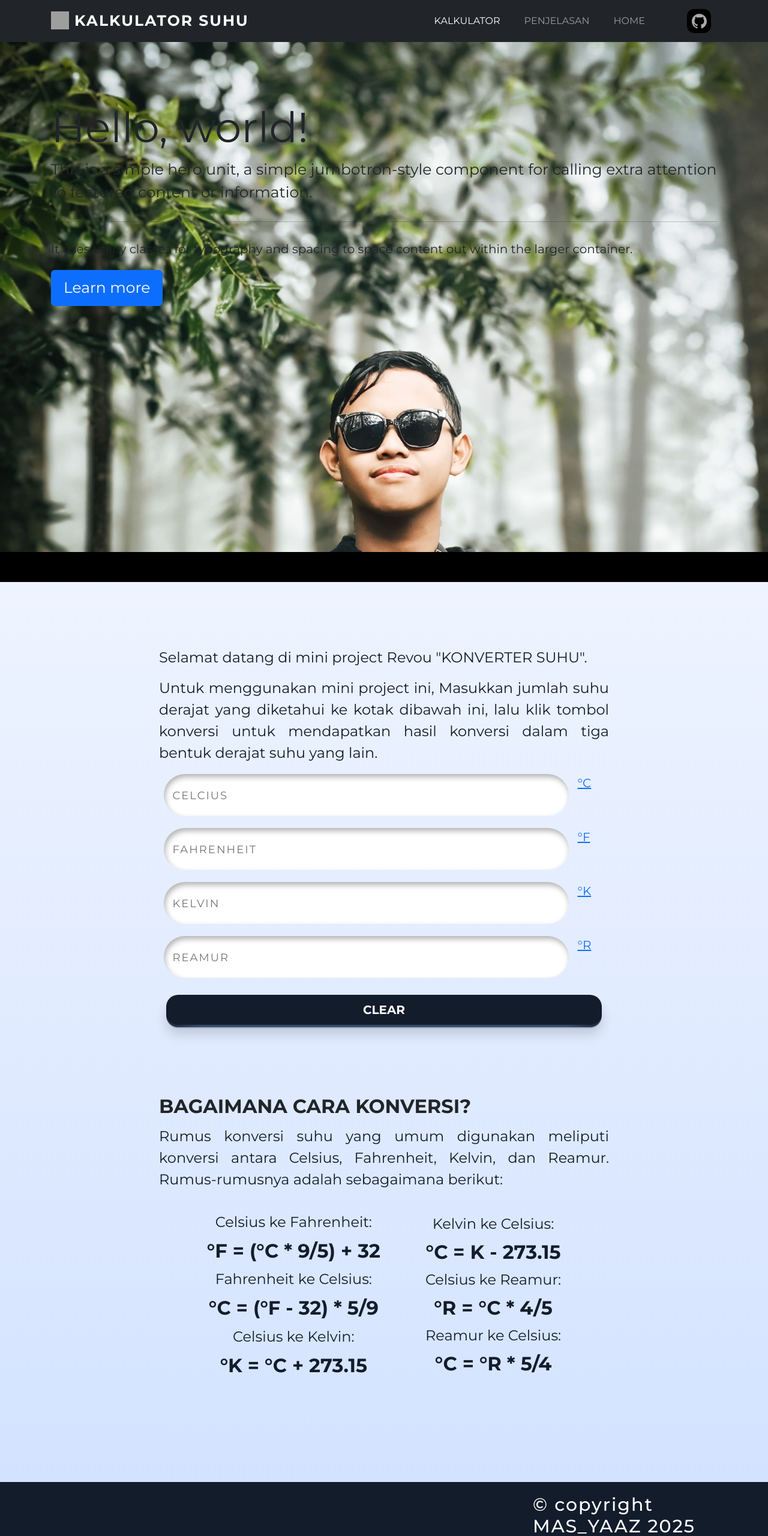
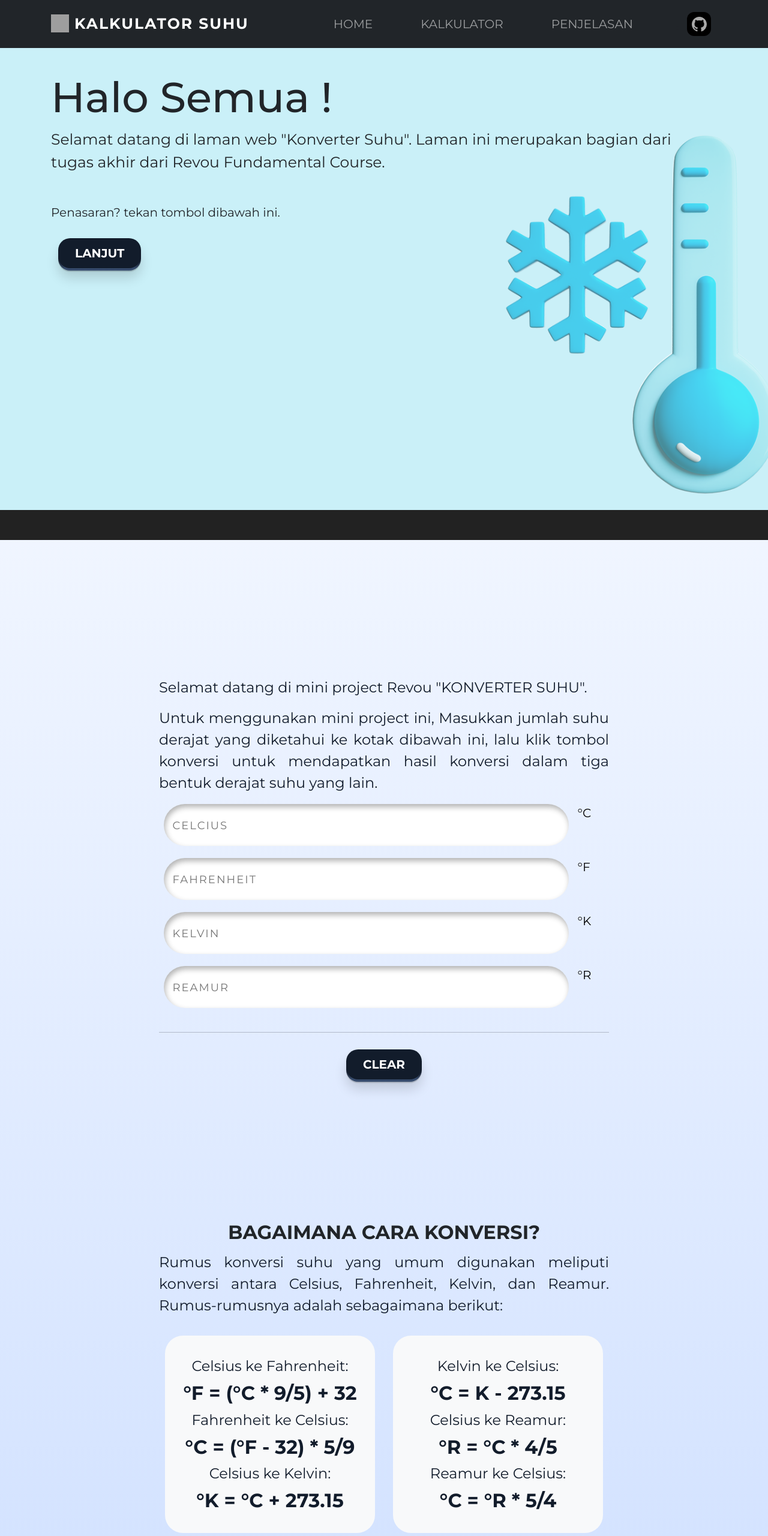
Before and after one commit to MasYaaz/Konverter-Suhu, a plain HTML site: page index.html in a window 1280 px wide. Shown: the top 2560 px of the page at 60% size. Drawn offline with Linux system fonts and the light colour scheme; grey boxes are pictures that could not be loaded.

Commit message:
Revisi 2

```diff
--- a/css/style.css
+++ b/css/style.css
@@ -1,11 +1,11 @@
 * {
   margin: 0;
   padding: 0;
-    font-family: 'montserrat', sans-serif;
+  font-family: "montserrat", sans-serif;
   font-size: 20px;
 }
 
-body{
+body {
   background: linear-gradient(white, rgb(209, 225, 255));
 }
 
@@ -13,22 +13,62 @@ body{
 /* Ini Bagian Header */
 
 /* Ini logo sama tulisan Navbar */
-.navbar-brand{
-    font-size:60px;
+.navbar-brand {
+  font-size: 60px;
   font-weight: 1000;
   letter-spacing: 2px;
-    color:white;
+  color: white;
 }
 
 /* Ini kotak tombol kanan */
-.nav-item{
-  margin-right: 10px; margin-left: 10px;
+.nav-item {
+  margin-right: 10px;
+  margin-left: 10px;
 }
 
 /* Ini tulisan didalamnya */
-.nav-link{
-  text-transform:uppercase ;
+.nav-link {
+  text-transform: uppercase;
   font-size: medium;
+}
+
+.navbar-expand-lg .navbar-nav .nav-link {
+  padding-right: 0;
+  padding-left: 0;
+  margin-right: 20px;
+  margin-left: 20px;
+}
+
+.navbar-nav .nav-link {
+  display: inline-block;
+  color: var(--section-bg-color);
+  font-size: var(--menu-font-size);
+  font-weight: var(--font-weight-medium);
+  text-transform: uppercase;
+  position: relative;
+  padding-top: 15px;
+  padding-bottom: 15px;
+}
+
+.navbar-nav .nav-link::after {
+  content: "";
+  background: transparent;
+  position: absolute;
+  bottom: 6px;
+  right: 0;
+  left: 0;
+  width: 100%;
+  height: 2px;
+}
+
+.navbar-nav .nav-link.active::after,
+.navbar-nav .nav-link:hover::after {
+  background: white;
+}
+
+.navbar-nav .nav-link.active,
+.navbar-nav .nav-link:hover {
+  color: white;
 }
 
 /* Ini logo Github */
@@ -96,26 +136,37 @@ background-color: #000000;
 }
 
 /* Ini bagian main / tengah / utama */
-main{
+main {
   display: flex;
   flex-wrap: wrap;
   flex-direction: column;
   overflow: auto;
   align-content: center !important;
 }
-.space{
+
+.display-4 {
+  font-weight: 500 !important;
+}
+
+.space {
   height: 50px;
-  background-color: #000;
+  background-color: rgb(34, 34, 34);
 }
-.jumbotron{
-  padding-top: 100px;
-  padding-bottom: 150px;
+
+.section-padding {
+  padding-top: 120px;
+  padding-bottom: 120px;
+}
+
+.home {
   height: 850px;
   width: 100%;
-  background-image: url(../res/edit.jpg);
+  background-image: url(../res/background.png);
   background-size: cover;
 }
-.kalkulator{
+.kalkulator {
+  margin-top: 100px;
+  margin-bottom: 50px;
   display: flex;
   flex-direction: column;
   align-content: center;
@@ -123,18 +174,8 @@ main{
   height: 750px;
 }
 /* main bagian kiri */
-.container-s{
-  padding-top: 100px;
-  padding-bottom: 100px;
-  display: flex;
-  width: fit-content;
-  flex-direction: column;
-  flex-wrap: wrap;
-  align-content: center;
-  justify-content: center;
-}
 
-.tulisan1{
+.tulisan1 {
   font-size: x-large;
   display: flex;
   text-align: justify;
@@ -144,7 +185,7 @@ main{
   color: hsl(217, 42%, 12%);
 }
 /* ini tempat buat naruh textbox input */
-.inputs{
+.inputs {
   display: flex;
   flex-wrap: wrap;
   justify-content: left;
@@ -152,7 +193,7 @@ main{
   max-width: 750px;
   flex-direction: column;
 }
-.row{
+.row {
   display: flex;
   flex-wrap: wrap;
   justify-content: center;
@@ -160,12 +201,14 @@ main{
   width: 750px !important;
   flex-direction: row;
 }
-.a{
+.a {
   width: 2% !important;
   padding-left: 10px;
+  color: black !important;
+  text-decoration: none !important;
 }
 /* Ini textbox inputnya */
-.input{
+.input {
   color: black;
   flex: 1 1 40%;
   margin-bottom: 20px;
@@ -181,19 +224,25 @@ main{
   max-width: 90% !important;
 }
 
-.input:focus{
+.input:focus {
   background-color: #ffffff;
   transform: scale(1.03);
   box-shadow: 13px 13px 100px #969696, -13px -13px 100px #ffffff;
 }
 /* Ini buat ngatur tulisan yang ada di textbox */
-::placeholder{
+::placeholder {
   font-size: 18px;
   text-transform: uppercase;
   letter-spacing: 2px;
 }
+
+.rowtombol{
+  display:flex;
+  justify-content: center;
+}
+
 /* Ini tombol clear buat hilangin semua tulisan */
-.tombol{
+.tombol {
   margin: 12px;
   position: relative;
   border: none;
@@ -202,7 +251,7 @@ main{
   outline: none;
   cursor: pointer;
   /* yang diatas buat munculin tanda klik ketika deketin cursor ke tombol */
-  font-weight:bold;
+  font-weight: bold;
   text-transform: uppercase;
 }
 
@@ -276,128 +325,108 @@ main{
   user-select: none;
 }
 /* Ini bagian bawah */
-.bawah{
+.penjelasan {
   padding-top: 10px;
   padding-bottom: 30px;
   display: flex;
   width: fit-content;
   height: 100%;
   flex-direction: column;
-  flex-wrap: wrap;
+  max-height: 100%;
   align-items: center;
-  max-height: 100%;
 }
 
-.pemisah{
+.pemisah {
   display: flex;
   flex-direction: row;
   flex-wrap: wrap;
   align-content: center;
   justify-content: center;
-  width: 750px;
   padding-top: 25px;
-  padding-bottom: 150px ;
+  padding-bottom: 150px;
 }
-.pembatas{
-  padding-right: 5%;
-  padding-left: 5%;
+.pembatas {
+  padding: 30px;
+  border-radius: 30px;
+  width: 350px;
   display: flex;
   flex-direction: column;
   align-items: center;
   justify-content: center;
 }
 
-.tulisan3{
+.tulisan3 {
   font-size: xx-large;
   font-weight: bold;
 }
-.tulisan5{
+.tulisan5 {
   font-size: x-large;
   text-align: justify;
   padding-top: 1%;
   padding-bottom: 1%;
   color: hsl(217, 42%, 12%);
 }
-.tulisan6{
+.tulisan6 {
   font-size: xx-large;
   font-weight: bold;
   text-align: justify;
-  padding-top: 1%;
-  padding-bottom: 1%;
   color: hsl(217, 42%, 12%);
 }
 
-  footer{
+footer {
   flex-direction: row-reverse;
-    background-color: hsl(217, 42%, 12%);
   display: flex;
   flex-wrap: wrap;
-    padding-right: 20px;
-    padding-left: 20px;
+  padding-top: 20px;
+  padding-bottom: 5px;
 }
-  .headerkanan{
+
+.tengah{
   display: flex;
-    flex-wrap: wrap;
-    width: 30%;
-    padding-top: 20px;
-    padding-bottom: 20px;
-    align-content: center;
-    flex-direction: row-reverse;
+  justify-content: center;
 }
-  h4{
+
+h6 {
   color: white;
-    font-weight: normal;
   text-transform: none;
   letter-spacing: 2px;
 }
-  .headerkiri{
-    display: flex;
-    flex-wrap: wrap;
-    padding-top: 15px;
-    padding-bottom: 15px;
-    justify-content: flex-start;
-    width: 70%;
-  }
-  ul {
-    list-style: none;
-  }
-
 
 /* Ini untuk mengatur ukuran web dengan ukuran layar berbeda */
 @media screen and (max-width: 1000px) {
-  h1{
-    font-size:20px;
+  h1 {
+    font-size: 20px;
   }
-  .logo{
+  .logo {
     padding-top: 5px;
     padding-right: 5px;
     padding-left: 0px;
     width: 30px;
     height: 30px;
   }
-  main{
+  main {
     padding-top: 0px;
   }
-  .atas{
+  .atas {
     max-width: 300px;
     padding-top: 10px;
     padding-bottom: 10px;
   }
-  .row{
+  .row {
     margin-top: 5px;
     max-width: 300px;
   }
-  .tulisan1{
+  .tulisan1 {
     font-size: x-small;
     max-width: 300px;
   }
-  .inputs{
+  .inputs {
     margin-top: 10px;
     max-width: 300px;
     padding-left: 5px;
   }
-  .input{
-    font-size:large;
+  .input {
+    font-size: large;
     margin-bottom: 10px;
     margin-right: 5px;
     border-radius: 40px;
@@ -407,42 +436,42 @@ main{
     transition: 300ms ease-in-out;
     max-width: 100%;
   }
-  ::placeholder{
-    font-size:x-small;
+  ::placeholder {
+    font-size: x-small;
     text-transform: uppercase;
     letter-spacing: 1px;
   }
-  .input:focus{
+  .input:focus {
     background-color: #ffffff;
     transform: scale(1.02);
     box-shadow: 7px 7px 50px #969696, -7px -7px 50px #ffffff;
   }
-  .a{
+  .a {
     font-size: x-small;
     padding-left: 0;
   }
-  .bawah{
+  .bawah {
     max-width: 300px;
   }
-  .pemisah{
+  .pemisah {
     max-width: 300px;
     padding-top: 10px;
     padding-bottom: 50px;
   }
-  .tbl{
+  .tbl {
     font-size: small;
   }
-  .tulisan3{
+  .tulisan3 {
     font-size: small;
   }
-  .tulisan5{
+  .tulisan5 {
     font-size: small;
   }
-  .tulisan6{
+  .tulisan6 {
     font-size: small;
   }
 
-  footer{
+  footer {
     padding-top: 5px;
     padding-right: 10px;
     padding-bottom: 5px;
@@ -482,9 +511,9 @@ main{
     width: 20px;
     height: 20px;
   }
-  h4{
+  h4 {
     color: white;
-    font-size:x-small;
+    font-size: x-small;
     text-transform: none;
     letter-spacing: 2px;
   }
--- a/index.html
+++ b/index.html
@@ -9,6 +9,7 @@
     <title>Konverter Suhu</title>
     <link rel="stylesheet" type="text/css" href="css/style.css">
     <link rel="stylesheet" href="css/bootstrap.min.css">
+    <link href="css/bootstrap-icons.css" rel="stylesheet">
     <link rel="stylesheet" href="https://fonts.googleapis.com/css2?family=Montserrat:wght@400;500;700&display=swap">
     <link rel="shortcut icon" href="res/logo.png" type="image/x-icon">
 </head>
@@ -16,9 +17,8 @@
 
   <!-- Ini Header -->
      <header>
-
       <!-- Ini Navbar -->
-      <nav class="navbar navbar-expand-lg bg-body-tertiary navbar-dark bg-dark fixed-top">
+      <nav class="navbar navbar-expand-lg bg-body-tertiary navbar-dark bg-dark fixed-top" id="navigation">
 
         <!-- Ini Container buat nengahin navbar -->
         <div class="container">
@@ -35,17 +35,17 @@
             <div class="collapse navbar-collapse" id="navbarNav">
               <ul class="navbar-nav ms-auto">
                   <li class="nav-item">
-                    <a class="nav-link active" aria-current="page" href="#kalkulator">Kalkulator</a>
+                    <a class="nav-link click-scroll" href="#section_1">Home</a>
                   </li>
                   <li class="nav-item">
-                    <a class="nav-link" href="#penjelasan">Penjelasan</a>
+                    <a class="nav-link click-scroll" href="#section_2">Kalkulator</a>
                   </li>
                   <li class="nav-item">
-                    <a class="nav-link" href="#home">Home</a>
+                    <a class="nav-link click-scroll" href="#section_3">Penjelasan</a>
                   </li>
-                </ul>
+              </ul>
 
-                <!-- Ini tombol github Repository -->
+              <div class="d-lg-flex align-items-center d-none">
                 <ul class="logo">
                   <li class="icon-content">
                     <a
@@ -72,6 +72,11 @@
                   </li>
                 </ul>
               </div>
+            </div>
+
+
+
+                <!-- Ini tombol github Repository -->
 
 
               </div>
@@ -82,22 +87,29 @@
      <!-- Ini Main -->
      <main>
 
-      <div class="jumbotron" id="home">
+      <section class="home section-padding" id="section_1">
         <div class="container">
-          <h1 class="display-4">Hello, world!</h1>
-          <p class="lead">This is a simple hero unit, a simple jumbotron-style component for calling extra attention to featured content or information.</p>
-          <hr class="my-4">
-          <p>It uses utility classes for typography and spacing to space content out within the larger container.</p>
+          <h1 class="display-4">Halo Semua !</h1>
+          <p class="lead">Selamat datang di laman web "Konverter Suhu". Laman ini merupakan bagian dari tugas akhir
+            dari Revou Fundamental Course.
+          </p>
+          <br>
+          <p>Penasaran? tekan tombol dibawah ini.</p>
           <p class="lead">
-            <a class="btn btn-primary btn-lg" href="#" role="button">Learn more</a>
+            <button class="tombol" onclick="location.href='#section_2';">
+              <span class="shadow"></span>
+              <span class="edge"></span>
+              <div class="front">
+              <span class="tbl">Lanjut</span>
+              </button>
           </p>
         </div>
-      </div>
+      </section>
       <div class="space"></div>
 
         <!-- Ini Bagian Atas -->
-        <div class="container kalkulator" id="kalkulator">
-        <div class="container-s">
+        <section class="kalkulator section-padding" id="section_2">
+          <div>
             <span class="tulisan1">Selamat datang di mini project Revou "KONVERTER SUHU".</span>
             <span class="tulisan1">Untuk menggunakan mini project ini, Masukkan jumlah suhu derajat yang diketahui ke
               kotak dibawah ini, lalu klik tombol konversi untuk mendapatkan hasil konversi dalam tiga bentuk derajat suhu yang lain.</span>
@@ -121,23 +133,27 @@
                     <a class="a">&deg;R</a>
                   </div>
                 </div>
+                <hr class="my-3">
 
             <!-- Ini tombol clear -->
+            <div class="rowtombol">
             <button class="tombol" onclick="clearDisplay()">
                 <span class="shadow"></span>
                 <span class="edge"></span>
                 <div class="front">
                 <span class="tbl">Clear</span>
             </button>
-        </div>
-      </div>
+            </div>
+          </div>
+        </section>
+
         <!-- Ini Bagian Bawah -->
-        <div class="container kalkulator" id="penjelasan">
-        <div class="container-s" id="penjelasan">
+        <section class="kalkulator section-padding" id="section_3">
+          <div class="penjelasan">
             <span class="tulisan3">BAGAIMANA CARA KONVERSI?</span>
             <span class="tulisan1">Rumus konversi suhu yang umum digunakan meliputi konversi antara Celsius, Fahrenheit, Kelvin, dan Reamur. Rumus-rumusnya adalah sebagaimana berikut:</span>
             <div class="pemisah">
-              <div class="pembatas">
+              <div class="pembatas bg-light">
                 <span class="tulisan5">Celsius ke Fahrenheit:</span>
                 <span class="tulisan6">°F = (°C * 9/5) + 32</span>
                 <span class="tulisan5">Fahrenheit ke Celsius:</span>
@@ -145,7 +161,7 @@
                 <span class="tulisan5">Celsius ke Kelvin:</span>
                 <span class="tulisan6">°K = °C + 273.15</span>
               </div>
-              <div class="pembatas">
+              <div class="pembatas ms-4 bg-light">
                 <span class="tulisan5">Kelvin ke Celsius:</span>
                 <span class="tulisan6">°C = K - 273.15</span>
                 <span class="tulisan5">Celsius ke Reamur:</span>
@@ -154,30 +170,24 @@
                 <span class="tulisan6">°C = °R * 5/4</span>
               </div>
             </div>
-        </div>
-      </div>
+          </div>
+        </section>
+
     </main>
 
     <!-- Ini Footer -->
-    <footer>
-        <div class="headerkanan">
+    <footer class="bg-dark">
+      <!-- Ini Tulisan Copyright -->
+      <div class="container tengah">
+        <h6>&copy; copyright MAS_YAAZ 2025</h6>
+      </div>
 
-        <!-- Ini Tulisan Copyright -->
-        <h4>&copy; copyright MAS_YAAZ 2025</h4>
-        </div>
-        <div class="headerkiri">
-
-        </div>
     </footer>
 
     <!-- Ini Script -->
     <script src="js/script.js"> type="text/javascript"</script>
     <script src="js/bootstrap.min.js"></script>
     <script src="js/click-scroll.js"></script>
-    <script src="js/custom.js"></script>
-    <script src="js/jquery.magnific-popup.min.js"></script>
     <script src="js/jquery.min.js"></script>
-    <script src="js/jquery.sticky.js"></script>
-    <script src="js/magnific-popup-options.js"></script>
 </body>
 </html>
--- a/js/click-scroll.js
+++ b/js/click-scroll.js
@@ -1,7 +1,7 @@
 //jquery-click-scroll
 //by syamsul'isul' Arifin
 
-var sectionArray = [1, 2, 3, 4, 5];
+var sectionArray = [1, 2, 3];
 
 $.each(sectionArray, function(index, value){
 
```
Also changed, not shown: res/background.png (added). Lines whose indentation alone changed are shown as unchanged.
